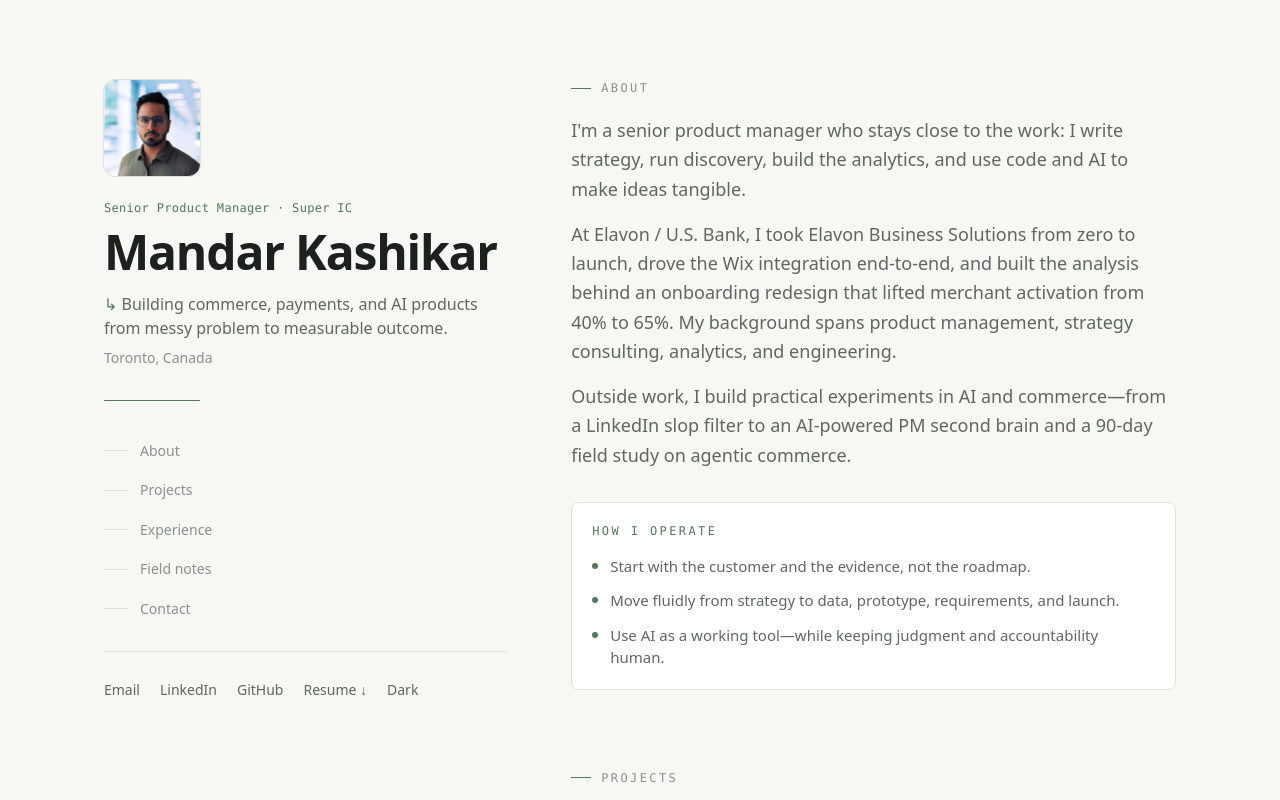
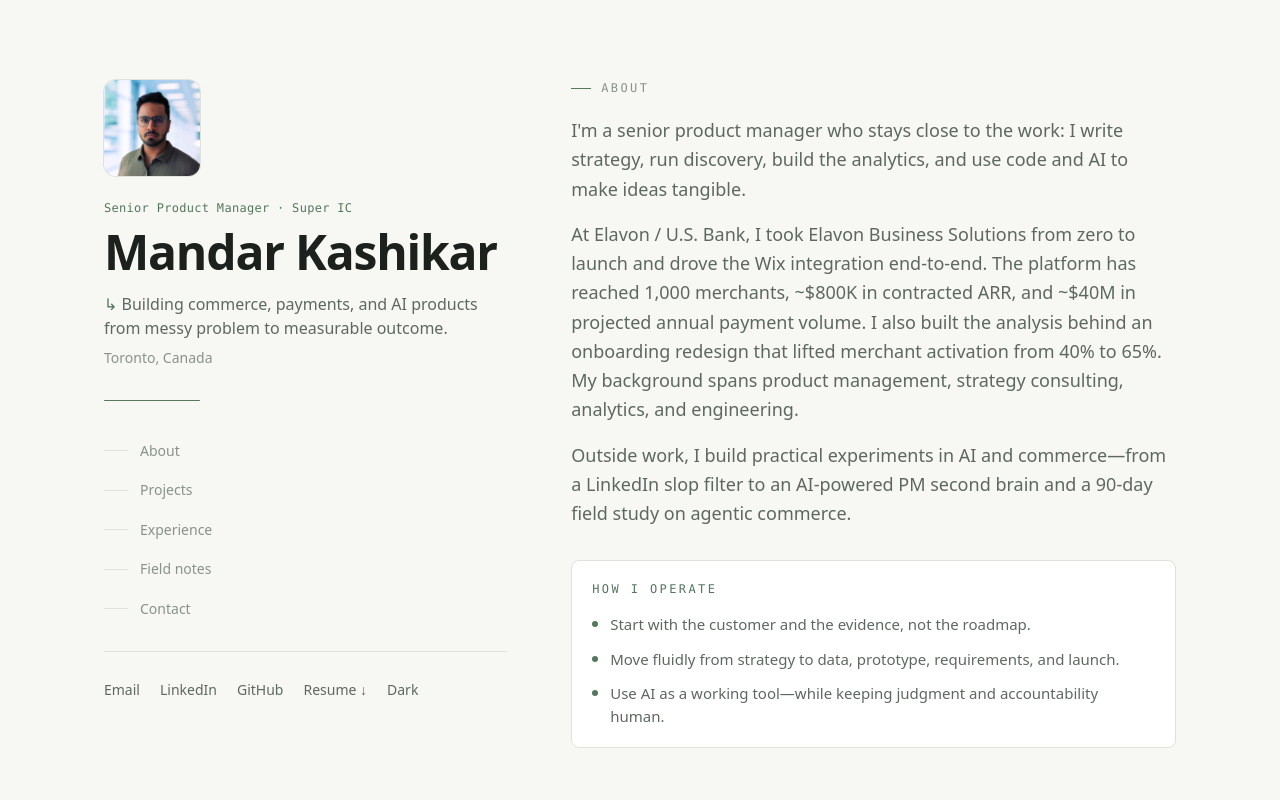
Before and after one commit to mandarkashikar/mandarkashikar.com, a Next.js app: page / in a window 1280 px wide. Shown: the top 800 px of the page. Built offline with nearby package versions, Linux system fonts and the light colour scheme.

Commit message:
feat: add EBS impact metrics to about summary

```diff
--- a/pages/index.tsx
+++ b/pages/index.tsx
@@ -337,7 +337,7 @@ export default function Home() {
                 I&apos;m a senior product manager who stays close to the work: I write strategy, run discovery, build the analytics, and use code and AI to make ideas tangible.
               </p>
               <p>
-                At Elavon / U.S. Bank, I took Elavon Business Solutions from zero to launch, drove the Wix integration end-to-end, and built the analysis behind an onboarding redesign that lifted merchant activation from 40% to 65%. My background spans product management, strategy consulting, analytics, and engineering.
+                At Elavon / U.S. Bank, I took Elavon Business Solutions from zero to launch and drove the Wix integration end-to-end. The platform has reached 1,000 merchants, ~$800K in contracted ARR, and ~$40M in projected annual payment volume. I also built the analysis behind an onboarding redesign that lifted merchant activation from 40% to 65%. My background spans product management, strategy consulting, analytics, and engineering.
               </p>
               <p>
                 Outside work, I build practical experiments in AI and commerce—from a LinkedIn slop filter to an AI-powered PM second brain and a 90-day field study on agentic commerce.
```
